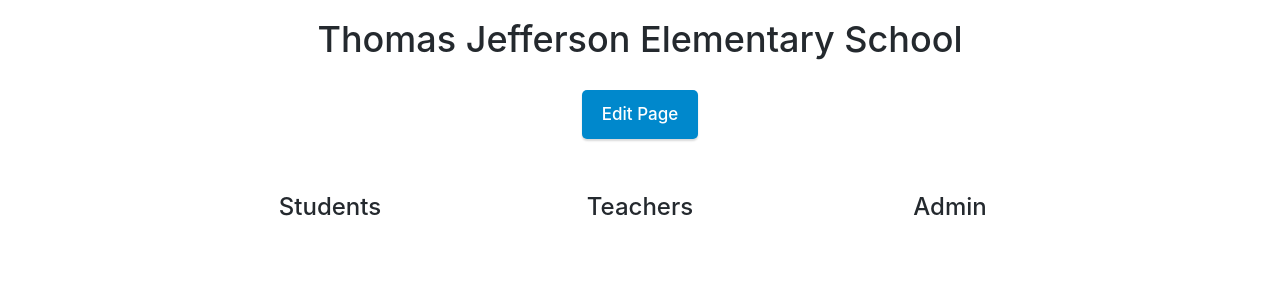
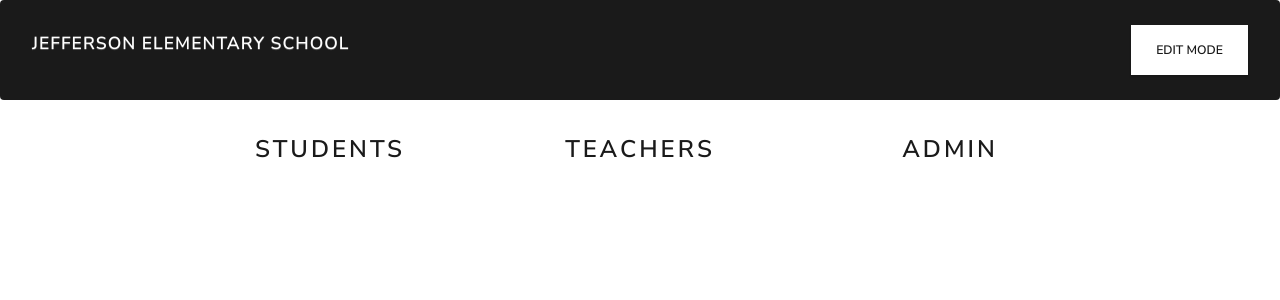
Before and after one commit to colemanjenkins/admin-page, a React (Create React App) app: page / in a window 1280 px wide. Shown: the top 300 px of the page. Built offline with nearby package versions, Linux system fonts and the light colour scheme; no server answers; the database is empty.

Commit message:
Create better styling, organization, and a header

```diff
--- a/package.json
+++ b/package.json
@@ -6,6 +6,7 @@
     "@testing-library/jest-dom": "^4.2.4",
     "@testing-library/react": "^9.5.0",
     "@testing-library/user-event": "^7.2.1",
+    "bootswatch": "^4.5.0",
     "dotenv": "^8.2.0",
     "firebase": "^7.14.5",
     "react": "^16.13.1",
@@ -36,6 +37,7 @@
   "devDependencies": {
     "formik": "^2.1.4",
     "react-bootstrap": "^1.0.1",
+    "react-sticky-header": "^0.2.0",
     "yup": "^0.29.1"
   }
 }
--- a/src/App.js
+++ b/src/App.js
@@ -4,8 +4,8 @@ import * as firebase from 'firebase';
 import ListDisplay from './ListDisplay';
 import CreateSection from './CreateSection';
 import EditSection from './EditSection';
-
-// import "bootswatch/dist/yeti/bootstrap.min.css";
+import Header from './Header';
+import "bootswatch/dist/lux/bootstrap.min.css";
 
 class App extends Component {
 
@@ -48,11 +48,9 @@ class App extends Component {
     return (
       <div className="App">
         <div className="header">
-          <h1>Thomas Jefferson Elementary School</h1>
-          {!this.state.editMode &&
-            <button onClick={() => this.editPage(true)}>Edit Page</button>}
-          {this.state.editMode &&
-            <button onClick={() => this.editPage(false)}>View Mode</button>}
+          <Header editMode={this.state.editMode} editPage={this.editPage} />
+          {/* <h1>Thomas Jefferson Elementary School</h1> */}
+
         </div>
         <div className="page-contents">
           <div className="peopleContents" style={{ flex: 1, justifyContent: justifyVal }}>
--- a/src/CreateSection.css
+++ b/src/CreateSection.css
@@ -35,6 +35,7 @@ input {
   display: block;
   border-radius: 4px;
   border: 1px solid #ccc;
+  font-weight: normal;
 }
 
 select {
--- a/src/CreateSection.js
+++ b/src/CreateSection.js
@@ -129,6 +129,8 @@ class CreateSection extends Component {
         return (
             <div style={{ margin: "15px", width: "250px" }}>
                 <h3>Create New</h3>
+                <div>
+                    <div className="inputSection">
                         <label> Type <br />
                             <select value={this.state.objType}
                                 onChange={this.handleSelect}>
@@ -139,15 +141,21 @@ class CreateSection extends Component {
                                 <option value="admin">Admin</option>
                             </select>
                         </label>
+                    </div>
+                    <div className="inputSection">
                         {this.state.objType !== "none" && <label>
                             <br /> Name
                             <input value={this.state.name} onChange={this.handleNameChange} />
                         </label>}
+                    </div>
+                    <div className="inputSection">
                         {(this.state.objType === "student" || this.state.objType === "teacher")
                             && <label>
                                 <br /> Address
                     <input value={this.state.address} onChange={this.handleAddressChange} />
                             </label>}
+                    </div>
+                    <div className="inputSection">
                         {(this.state.objType === "student" || this.state.objType === "teacher")
                             && <label>
                                 <br />Homeroom Class
@@ -162,6 +170,8 @@ class CreateSection extends Component {
                                         })}
                                 </select>
                             </label>}
+                    </div>
+                    <div className="inputSection">
                         {this.state.objType === "student" && <label>
                             <br />Teacher
                     <select value={this.state.teacher} onChange={this.handleTeacherChange}>
@@ -175,22 +185,31 @@ class CreateSection extends Component {
                                     })}
                             </select>
                         </label>}
-                {this.state.objType === "student" && <label>
-                    <br />Enrolled?
+                    </div>
+                    <div className="inputSection">
+                        {this.state.objType === "student" &&
+                            <div>
+                                <br /><label>Enrolled?</label>
                                 <select value={this.state.enrolled ? "yes" : "no"} onChange={this.handleEnrolledChange} >
                                     {/* <option value=""> -- </option> */}
                                     <option value="yes">yes</option>
                                     <option value="no">no</option>
                                 </select>
-                </label>}
+                            </div>}
+                    </div>
+                    <div className="inputSection">
                         {(this.state.objType === "student" || this.state.objType === "teacher")
                             && <label>
                                 <br />Birthday
                     <input value={this.state.birthday} onChange={this.handleBirthdayChange} />
                             </label>}
+                    </div>
+                    <div className="inputSection">
                         {this.state.objType !== "none" && <label>
                             <button onClick={this.handleSubmit}>Submit</button>
                         </label>}
+                    </div>
+                </div>
 
             </div>
 
--- a/src/EditSection.js
+++ b/src/EditSection.js
@@ -257,7 +257,7 @@ class EditSection extends Component {
                 {this.state.objType === "student" && <label>
                     <br />Enrolled?
                     <select value={this.state.selection.enrolled ? "yes" : "no"} onChange={this.handleEnrolledChange} >
-                        <option value=""> -- </option>
+                        {/* <option value=""> -- </option> */}
                         <option value="yes">yes</option>
                         <option value="no">no</option>
                     </select>
--- /dev/null
+++ b/src/Header.css
@@ -0,0 +1,25 @@
+/* .header {
+    margin-bottom: 0px;
+    height: 75px;
+    margin-right: 0px;
+}
+
+.Header_title {
+    padding-top: 20px;
+    padding-bottom: 20px;
+    background-color: rgba(28, 132, 230, 0.973);
+    color: white
+}
+
+.smaller {
+    margin-bottom: 0px;
+    height: 25px;
+}
+
+.smallerHeaderTitle {
+    padding-top: 20px;
+    padding-bottom: 20px;
+    font-size: 25px;
+    background-color: rgba(28, 132, 230, 0.973);
+    color: white
+} */
--- /dev/null
+++ b/src/Header.js
@@ -0,0 +1,55 @@
+import React, { Component } from 'react';
+import Navbar from 'react-bootstrap/Navbar';
+import Nav from 'react-bootstrap/Nav';
+import NavDropdown from 'react-bootstrap/NavDropdown';
+import Form from 'react-bootstrap/Form';
+import FormControl from 'react-bootstrap/FormControl';
+import Button from 'react-bootstrap/Button';
+import './Header.css'
+
+import "bootswatch/dist/lux/bootstrap.min.css";
+
+class Header extends Component {
+
+    render() {
+        const {
+            editMode,
+            editPage
+        } = this.props;
+        return (
+            <nav className="navbar navbar-expand-lg navbar-dark bg-primary">
+                <a className="navbar-brand" href="#" style={{ textAlign: "center" }}>Jefferson Elementary School</a>
+                <button className="navbar-toggler" type="button" data-toggle="collapse" data-target="#navbarColor01" aria-controls="navbarColor01" aria-expanded="false" aria-label="Toggle navigation">
+                    <span className="navbar-toggler-icon"></span>
+                </button>
+
+
+                <div className="collapse navbar-collapse" id="navbarColor01">
+                    <ul className="navbar-nav mr-auto">
+                        {/* <li className="nav-item active">
+                            <a className="nav-link" href="#">Home <span className="sr-only">(current)</span></a>
+                        </li>
+                        <li className="nav-item">
+                            <a className="nav-link" href="#">Features</a>
+                        </li>
+                        <li className="nav-item">
+                            <a className="nav-link" href="#">Pricing</a>
+                        </li>
+                        <li className="nav-item">
+                            <a className="nav-link" href="#">About</a>
+                        </li> */}
+                    </ul>
+                    <form className="form-inline my-2 my-lg-0">
+                        {/* <input className="form-control mr-sm-2" type="text" placeholder="Search" /> */}
+                        {/* <button className="btn btn-secondary my-2 my-sm-0" onClick={() => editPage(true)}>Search</button> */}
+                        {!editMode &&
+                            <button className="btn btn-secondary my-2 my-sm-0" onClick={() => editPage(true)}>Edit Mode</button>}
+                        {editMode &&
+                            <button className="btn btn-secondary my-2 my-sm-0" onClick={() => editPage(false)}>View Mode</button>}
+                    </form>
+                </div>
+            </nav>
+        )
+    }
+}
+export default Header;
--- a/src/index.css
+++ b/src/index.css
@@ -11,3 +11,8 @@ code {
   font-family: source-code-pro, Menlo, Monaco, Consolas, 'Courier New',
     monospace;
 }
+
+html
+{
+    font-size: 100%;
+}
```
Also changed, not shown: 1 other file (tests, documents, lock files or other folders). Lines whose indentation alone changed are shown as unchanged.
